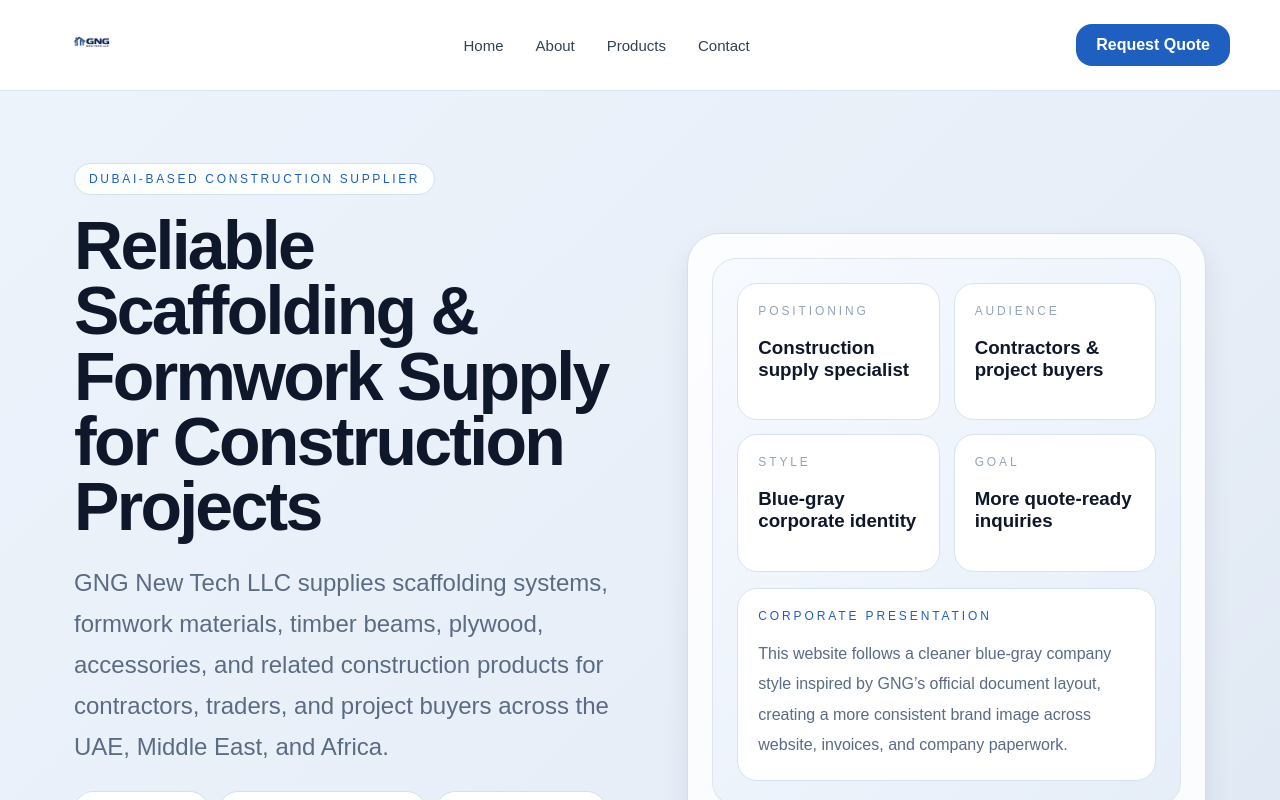
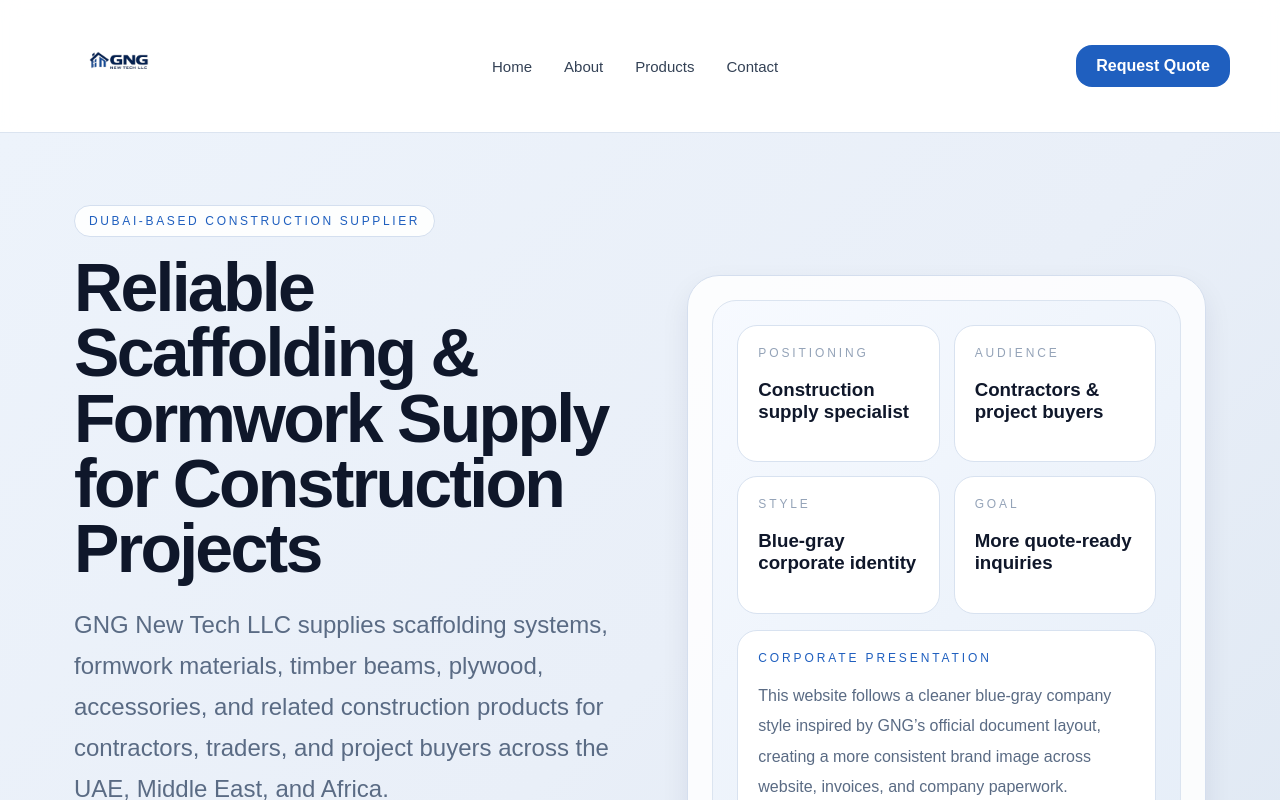
Before and after one commit to gngnewtech/gng-website-v2, a Next.js app: page / in a window 1280 px wide. Shown: the top 800 px of the page. Built offline with nearby package versions, Linux system fonts and the light colour scheme.

Commit message:
Update globals.css

```diff
--- a/app/globals.css
+++ b/app/globals.css
@@ -23,8 +23,17 @@ a { color: inherit; text-decoration: none; }
   backdrop-filter: blur(10px); border-bottom: 1px solid var(--line);
 }
 .header-inner { display:flex; align-items:center; justify-content:space-between; padding:16px 0; gap:20px; }
-.brand { display:flex; align-items:center; gap:14px; }
-.brand-logo { height: 58px; width: auto; display:block; }
+.brand {
+  display: flex;
+  align-items: center;
+  min-height: 100px;
+}
+
+.brand-logo {
+  height: 96px !important;
+  width: auto !important;
+  display: block;
+}
 .nav { display:flex; gap:32px; color:#334155; font-size:15px; }
 .cta { background: var(--blue); color: white; padding: 12px 20px; border-radius: 16px; font-weight: 700; display:inline-block; }
 .hero { background: linear-gradient(135deg,#edf3fb,#e9eff8 55%,#dfe8f3); padding: 72px 0; }
```
